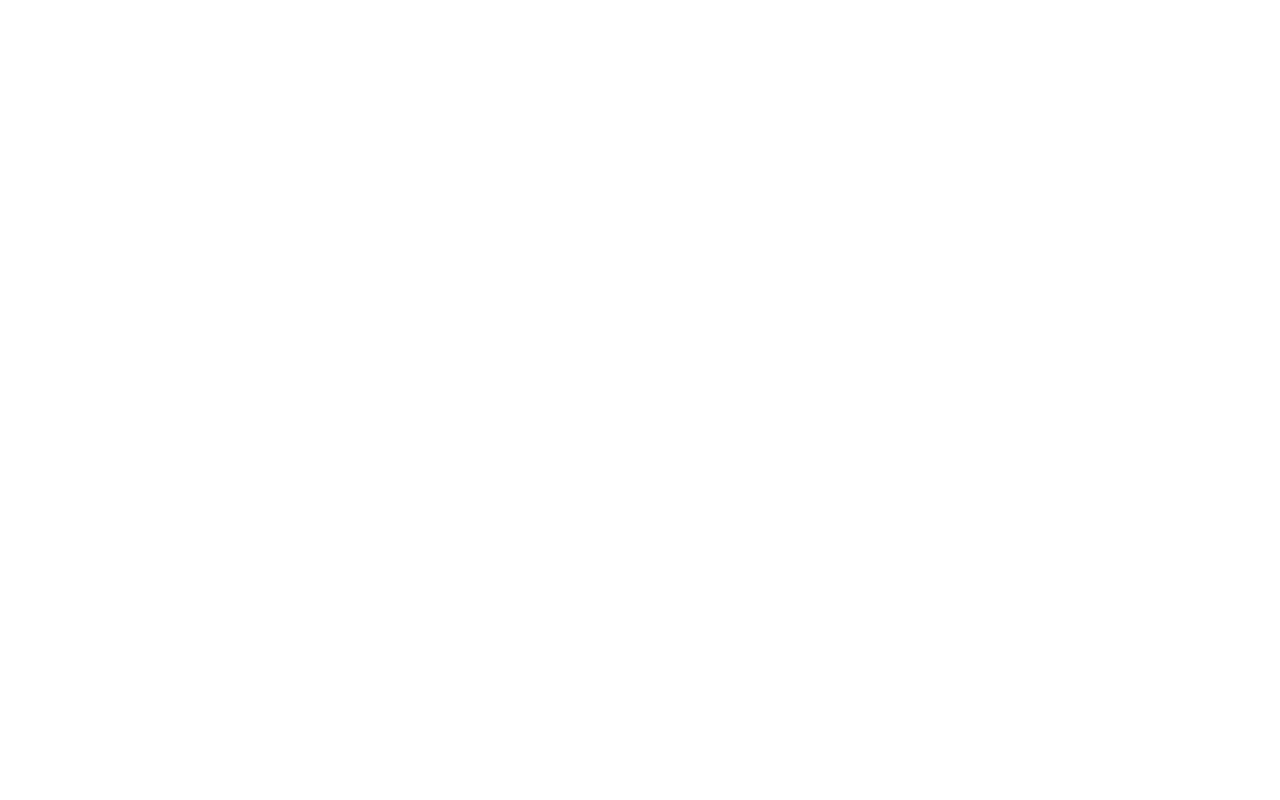
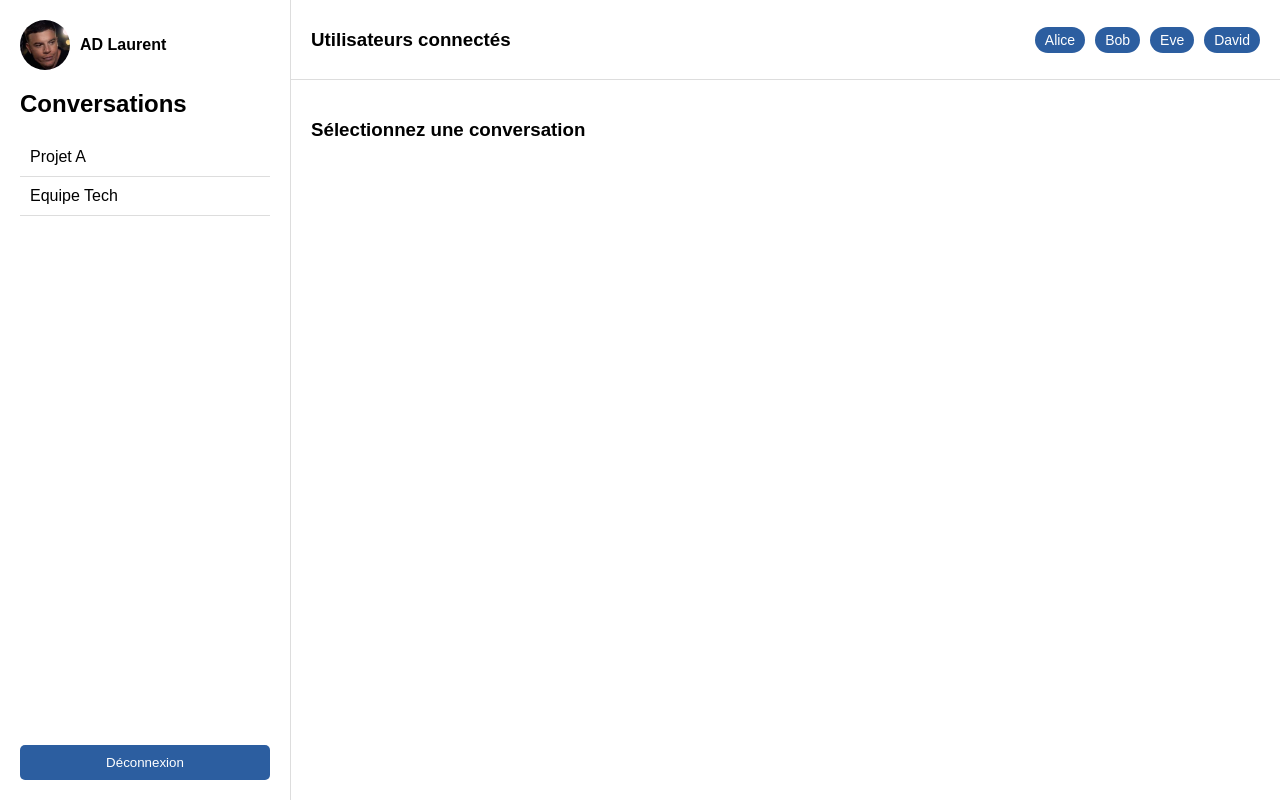
Before and after one commit to baptiste-rnd/INFO834_Projet, a plain HTML site: page Web/index.html in a window 1280 px wide. Drawn offline with Linux system fonts and the light colour scheme.

Commit message:
page index debut

```diff
--- a/Web/assets/css/style.css
+++ b/Web/assets/css/style.css
@@ -0,0 +1,131 @@
+:root {
+    --main-blue: #2c5ea0;
+    --light-blue:#4874ae;
+    --bg-gray: #f5f5f5;
+    --border-color: #ddd;
+  }
+
+  body {
+    margin: 0;
+    font-family: Arial, sans-serif;
+  }
+
+  .main-container {
+    display: flex;
+    height: 100vh;
+  }
+
+  /* Sidebar */
+  .sidebar {
+    width: 250px;
+    background-color: #fff;
+    border-right: 1px solid var(--border-color);
+    padding: 20px;
+    overflow-y: auto;
+    position:relative;
+  }
+
+  .sidebar h2 {
+    margin-top: 0;
+  }
+
+  .sidebar ul {
+    list-style: none;
+    padding: 0;
+  }
+
+  .sidebar li {
+    padding: 10px;
+    border-bottom: 1px solid var(--border-color);
+    cursor: pointer;
+  }
+
+  .sidebar li:hover {
+    background-color: var(--bg-gray);
+  }
+
+  .user_info {
+    display: flex;
+    align-items: center;
+    gap: 10px;
+    margin-bottom: 20px;
+  }
+
+  .profile-pic {
+    width: 50px;
+    height: 50px;
+    border-radius: 50%;
+    object-fit: cover;
+    border: 2px solid var(--main-green);
+  }
+
+  .user-details .user-name {
+    font-weight: bold;
+    font-size: 16px;
+  }
+
+  .logout-container {
+    position: absolute;
+    bottom: 20px;
+    left: 20px;
+    right: 20px;
+  }
+
+  #logout-button {
+    width: 100%;
+    padding: 10px;
+    background-color: var(--main-blue);
+    color: white;
+    border: none;
+    border-radius: 5px;
+    cursor: pointer;
+  }
+
+  #logout-button:hover {
+    background-color:var(--light-blue);
+  }
+
+  /* Content */
+  .content {
+    flex: 1;
+    display: flex;
+    flex-direction: column;
+  }
+
+  /* Users bar */
+  .users-bar {
+    background-color: #fff;
+    padding: 10px 20px;
+    border-bottom: 1px solid var(--border-color);
+    display: flex;
+    justify-content: space-between;
+    align-items: center;
+  }
+
+  #users-list {
+    display: flex;
+    gap: 10px;
+  }
+
+  #users-list span {
+    background-color: var(--main-blue);
+    color: white;
+    padding: 5px 10px;
+    border-radius: 20px;
+    font-size: 14px;
+  }
+
+  /* Conversation detail */
+  .conversation-detail {
+    flex: 1;
+    padding: 20px;
+    overflow-y: auto;
+  }
+
+  .message {
+    margin-bottom: 15px;
+  }
+
+  .message strong {
+    color: var(--main-blue);
+  }
--- a/Web/assets/css/style_connexion.css
+++ b/Web/assets/css/style_connexion.css
@@ -1,11 +1,22 @@
+:root {
+    --main-blue: #2c5ea0;
+  }
 body {
     font-family: Arial, sans-serif;
-    background: #f2f2f2;
+    background-image: url('../img/background_connexion.jpg  ');
+    background-size: cover;
+    background-position: center;
+    background-repeat: no-repeat;
     display: flex;
     justify-content: center;
     align-items: center;
     height: 100vh;
     margin: 0;
+    backdrop-filter: blur(2px);
+  }
+
+  .main_container {
+    width: 320px;
   }
 
   .login-form {
@@ -13,39 +24,55 @@ body {
     padding: 30px;
     border-radius: 12px;
     box-shadow: 0 0 15px rgba(0, 0, 0, 0.1);
-    width: 300px;
+    display: flex;
+    flex-direction: column;
   }
 
   .login-form h2 {
+    text-align: center;
     margin-bottom: 20px;
-    text-align: center;
   }
 
   .login-form label {
-    display: block;
     margin-bottom: 5px;
     font-weight: bold;
   }
 
   .login-form input {
-    width: 100%;
+    margin-bottom: 15px;
     padding: 8px;
-    margin-bottom: 15px;
     border: 1px solid #ccc;
     border-radius: 6px;
   }
 
   .login-form button {
-    width: 100%;
     padding: 10px;
-    background-color: #3359bb;
+    background-color: var(--main-blue);
     color: white;
     border: none;
     border-radius: 6px;
+    font-size: 16px;
     cursor: pointer;
-    font-size: 16px;
   }
 
   .login-form button:hover {
-    background-color: #45a049;
+    background-color: var(--main-blue);
   }
+
+  .toggle-link {
+    text-align: center;
+    margin-top: 15px;
+  }
+
+  .toggle-link a {
+    color: var(--main-blue);
+    text-decoration: none;
+  }
+
+  .toggle-link a:hover {
+    text-decoration: underline;
+  }
+
+  .hidden {
+    display: none;
+  }
--- a/Web/assets/js/script.js
+++ b/Web/assets/js/script.js
@@ -0,0 +1,67 @@
+// Données fictives
+const conversations = [
+    { id: 1, title: "Projet A", messages: [
+      { sender: "Alice", text: "Salut, on commence ?" },
+      { sender: "Bob", text: "Oui, go !" },
+      { sender: "Alice", text: "Sca va ou quoi " },
+      { sender: "Alice", text: " t'as snap?" },
+      { sender: "Bob", text: "Chui marié" },
+    ]},
+    { id: 2, title: "Equipe Tech", messages: [
+      { sender: "Eve", text: "Bug corrigé ?" },
+      { sender: "David", text: "Presque !" }
+    ]},
+];
+
+const connectedUsers = ["Alice", "Bob", "Eve", "David"];
+
+// Remplir les conversations
+const conversationList = document.getElementById("conversation-list");
+conversations.forEach(conv => {
+    const li = document.createElement("li");
+    li.textContent = conv.title;
+    li.onclick = () => showConversation(conv);
+    conversationList.appendChild(li);
+});
+
+// Remplir les utilisateurs connectés
+const usersList = document.getElementById("users-list");
+connectedUsers.forEach(user => {
+    const span = document.createElement("span");
+    span.textContent = user;
+    usersList.appendChild(span);
+});
+
+// Afficher une conversation
+function showConversation(conversation) {
+    document.getElementById("conversation-title").textContent = conversation.title;
+    const container = document.getElementById("messages-container");
+    container.innerHTML = "";
+    conversation.messages.forEach(msg => {
+        const msgDiv = document.createElement("div");
+        msgDiv.classList.add("message");
+        msgDiv.innerHTML = `<strong>${msg.sender}</strong> : ${msg.text}`;
+        container.appendChild(msgDiv);
+    });
+}
+
+const user = {
+    prenom: "AD",
+    nom: "Laurent",
+    photo: "assets/img/profil.jpg"
+};
+
+const userInfoDiv = document.getElementById("user-info");
+userInfoDiv.innerHTML = `
+<img src="${user.photo}" alt="Photo de profil" class="profile-pic">
+<div class="user-details">
+    <p class="user-name">${user.prenom} ${user.nom}</p>
+</div>
+`;
+
+document.getElementById("logout-button").addEventListener("click", () => {
+
+    //appelle api
+    // Simule une déconnexion
+    window.location.href = 'connexion.html';
+  });
--- a/Web/index.html
+++ b/Web/index.html
@@ -1,11 +1,39 @@
 <!DOCTYPE html>
-<html lang="en">
+<html lang="fr">
 <head>
-    <meta charset="UTF-8">
-    <meta name="viewport" content="width=device-width, initial-scale=1.0">
-    <title>Document</title>
+  <meta charset="UTF-8">
+  <title>Messagerie</title>
+  <link rel="stylesheet" href="assets/css/style.css">
 </head>
 <body>
+  <div class="main-container">
 
+    <aside class="sidebar">
+        <div class="user_info" id="user-info"></div>
+        <div class="conversation">
+            <h2>Conversations</h2>
+            <ul id="conversation-list"></ul>
+        </div>
+        <div class="logout-container">
+            <button id="logout-button">Déconnexion</button>
+        </div>
+    </aside>
+
+    <section class="content">
+
+      <div class="users-bar">
+        <h3>Utilisateurs connectés</h3>
+        <div id="users-list"></div>
+      </div>
+
+
+      <div class="conversation-detail">
+        <h3 id="conversation-title">Sélectionnez une conversation</h3>
+        <div id="messages-container"></div>
+      </div>
+    </section>
+  </div>
+
+  <script src="assets/js/script.js"></script>
 </body>
 </html>
```
Also changed, not shown: Web/assets/js/script_connexion.js (added, +117 -0 lines), Web/connexion.html (+39 -13 lines), Web/assets/img/background_connexion.jpg (added), Web/assets/img/background_connexion.webp (added), Web/assets/img/profil.jpg (added).
